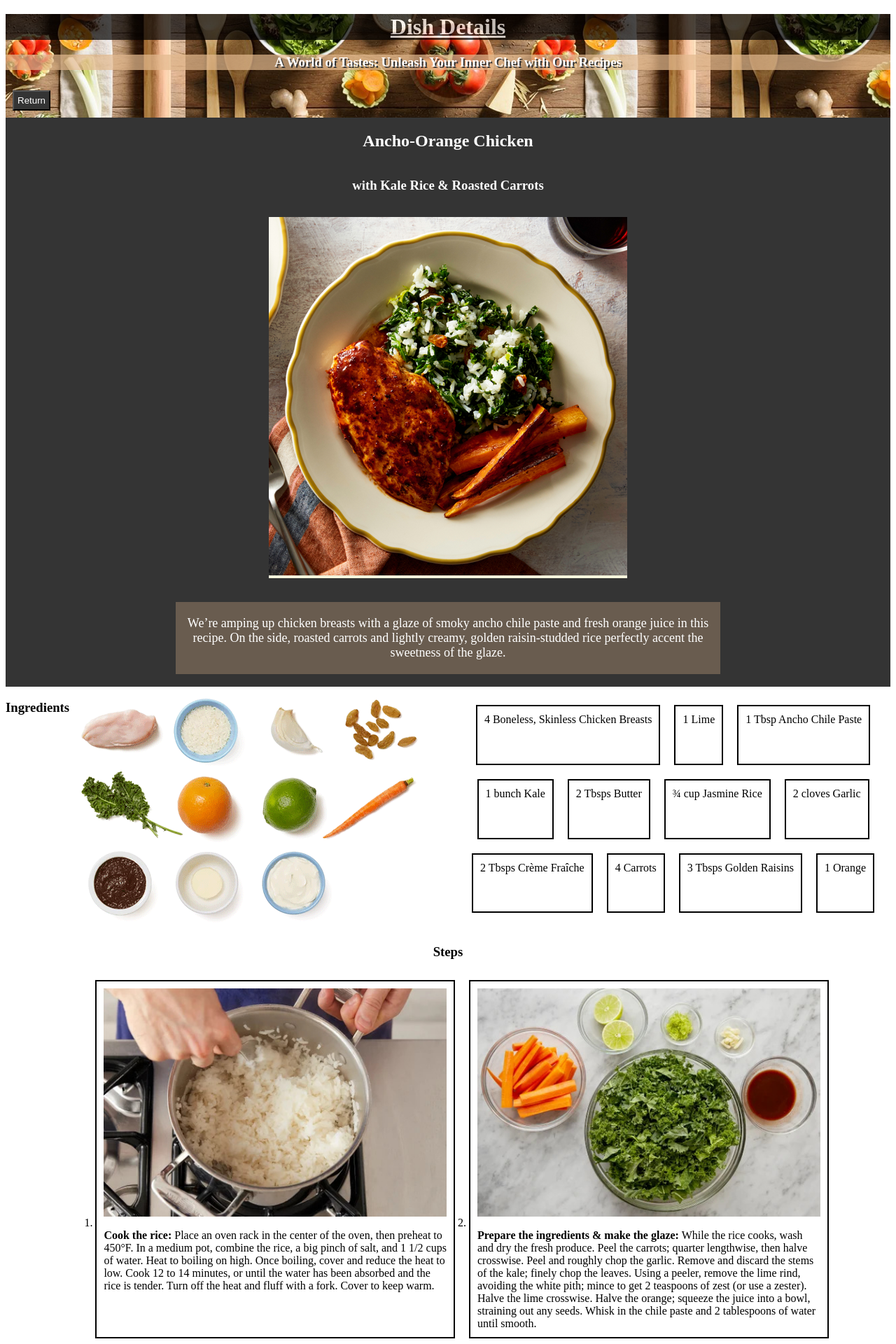
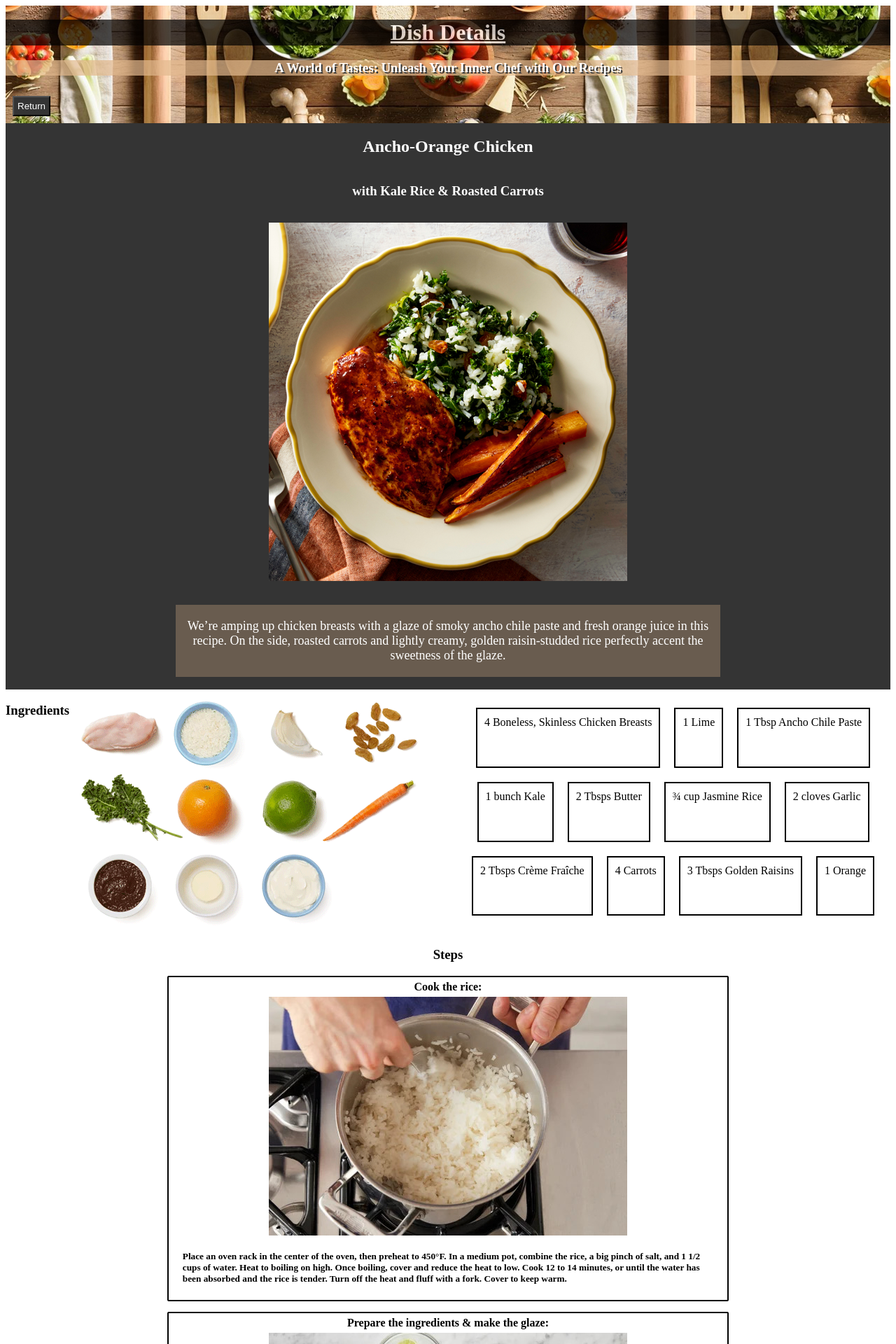
Before and after one commit to Gavincochrane2/idm232-gjc56, a PHP site: page /hwk03/index.html in a window 1280 px wide. Shown: the top 1920 px of the page at 70% size. Run offline with PHP 8.4, Linux system fonts and the light colour scheme.

Commit message:
beta revisions

```diff
--- a/hwk03/general.css
+++ b/hwk03/general.css
@@ -9,7 +9,73 @@
 
 
 }
+h4 {
+  margin: 5px;
+  justify-content: center;
+  text-align: center;
+}
 
+.step {
+  display: flex;
+  flex-direction: column;
+  max-width: 60%;
+  border: 2px;
+  border-color: black;
+  border-width: 2px;
+  border-radius: 2px;
+  border-style: solid;
+  margin: auto;
+  margin-bottom: 15px;
+  padding-left: 20px;
+  padding-right: 20px;
+
+}
+h3{
+  display: flex;
+  justify-content: center;
+}
+div.steps {
+  display: flex;
+  flex-wrap: wrap;
+  justify-content: center;
+  flex-direction: column;
+}
+body {
+  display: flex;
+  flex-direction: column;
+}
+div {
+  display: flex;
+}
+img {
+  display: flex;
+  align-self: center;
+  justify-content: center;
+}
+div.steps .step .stepimg img {
+  display: flex;
+  justify-self: center;
+  margin: auto;
+}
+div.stepimg img {
+  max-width: 100%;
+  display: flex;
+  justify-content: center;
+  align-items: center;
+  align-self: center;
+  text-align: center;
+}
+.steptitle {
+  padding: none;
+  margin: 0%;
+  justify-content: center;
+}
+
+.steptext {
+  display: flex;
+  justify-content: center;
+  align-items: center;
+}
 .desc {
   background-color: rgb(52, 52, 52);
   display: flex;
--- a/hwk03/index.html
+++ b/hwk03/index.html
@@ -52,35 +52,86 @@
   </ul>
 </div>
 
+<h3>Steps</h3>
+
 <div class="steps">
 
-<h3>Steps</h3>
-<ol>
-  <li> <img src="images/0101_FPP_Chicken-Rice_18594_WEB.jpg" alt="Cook the rice">
-    <br>
-    <strong>Cook the rice:</strong>
-    Place an oven rack in the center of the oven, then preheat to 450°F. In a medium pot, combine the rice, a big pinch of salt, and 1 1/2 cups of water. Heat to boiling on high. Once boiling, cover and reduce the heat to low. Cook 12 to 14 minutes, or until the water has been absorbed and the rice is tender. Turn off the heat and fluff with a fork. Cover to keep warm.</li>
-<li> <img src="images/0101_FPP_Chicken-Rice_18622_WEB.jpg" alt="Prep and make the glaze">
-  <br>
- <strong>Prepare the ingredients & make the glaze:</strong>
-  While the rice cooks, wash and dry the fresh produce. Peel the carrots; quarter lengthwise, then halve crosswise. Peel and roughly chop the garlic. Remove and discard the stems of the kale; finely chop the leaves. Using a peeler, remove the lime rind, avoiding the white pith; mince to get 2 teaspoons of zest (or use a zester). Halve the lime crosswise. Halve the orange; squeeze the juice into a bowl, straining out any seeds. Whisk in the chile paste and 2 tablespoons of water until smooth.</li>
-  <li> <img src="images/0101_FPP_Chicken-Rice_18626_WEB.jpg" alt="Prep the carrots">
-    <br>
-   <strong>Roast the carrots:</strong>
-    Place the sliced carrots on a sheet pan. Drizzle with olive oil and season with salt and pepper; toss to coat. Arrange in an even layer. Roast 15 to 17 minutes, or until tender when pierced with a fork. Remove from the oven.</li>
-<li> <img src="images/0101_FPP_Chicken-Rice_18609_WEB.jpg" alt="Cook the kale">
-  <br>
- <strong>Cook the kale:</strong>
-  While the carrots roast, in a large pan (nonstick, if you have one), heat 2 teaspoons of olive oil on medium-high until hot. Add the chopped garlic and cook, stirring constantly, 30 seconds to 1 minute, or until fragrant. Add the chopped kale; season with salt and pepper. Cook, stirring occasionally, 3 to 4 minutes, or until slightly wilted. Add 1/3 cup of water; season with salt and pepper. Cook, stirring occasionally, 3 to 4 minutes, or until the kale has wilted and the water has cooked off. Transfer to the pot of cooked rice. Stir to combine; season with salt and pepper to taste. Cover to keep warm. Wipe out the pan.</li>
-  <li> <img src="images/0101_FPP_Chicken-Rice_18639_WEB.jpg" alt="Cook and glaze the chicken">
-    <br>
-   <strong>Cook & glaze the chicken:</strong>
-    While the carrots continue to roast, pat the chicken dry with paper towels; season with salt and pepper on both sides. In the same pan, heat 2 teaspoons of olive oil on medium-high until hot. Add the seasoned chicken and cook 4 to 6 minutes on the first side, or until browned. Flip and cook 2 to 3 minutes, or until lightly browned. Add the glaze and cook, frequently spooning the glaze over the chicken, 2 to 3 minutes, or until the chicken is coated and cooked through. Turn off the heat; stir the butter and the juice of 1 lime half into the glaze until the butter has melted. Season with salt and pepper to taste.</li>
-<li> <img src="images/0101_FPP_Chicken-Rice_18630_WEB.jpg" alt="Finish the rice and serve your dish">
-  <br>
- <strong>Finish the rice & serve your dish:</strong>
-  To the pot of cooked rice and kale, add the lime zest, crème fraîche, raisins, and the juice of the remaining lime half. Stir to combine; season with salt and pepper to taste. Serve the glazed chicken with the finished rice and roasted carrots. Top the chicken with the remaining glaze from the pan. Enjoy!</li>
-  </ol>
+
+<!-- <ol> -->
+  <div class="step">
+    <div class="steptitle">
+    <h4><strong>Cook the rice:</strong></h4>
+   </div>
+  <div class="stepimg">
+   <img src="images/0101_FPP_Chicken-Rice_18594_WEB.jpg" alt="Cook the rice">
+  </div>
+
+
+   <div class="steptext">
+    <h5>Place an oven rack in the center of the oven, then preheat to 450°F. In a medium pot, combine the rice, a big pinch of salt, and 1 1/2 cups of water. Heat to boiling on high. Once boiling, cover and reduce the heat to low. Cook 12 to 14 minutes, or until the water has been absorbed and the rice is tender. Turn off the heat and fluff with a fork. Cover to keep warm.</h5></div>
+</div>
+
+<div class="step">
+   <div class="steptitle">
+ <h4><strong>Prepare the ingredients & make the glaze:</strong> </h4>
+</div>
+  <div class="stepimg">
+    <img src="images/0101_FPP_Chicken-Rice_18622_WEB.jpg" alt="Prep and make the glaze">
+  </div>
+ <div class="steptext">
+   <h5>While the rice cooks, wash and dry the fresh produce. Peel the carrots; quarter lengthwise, then halve crosswise. Peel and roughly chop the garlic. Remove and discard the stems of the kale; finely chop the leaves. Using a peeler, remove the lime rind, avoiding the white pith; mince to get 2 teaspoons of zest (or use a zester). Halve the lime crosswise. Halve the orange; squeeze the juice into a bowl, straining out any seeds. Whisk in the chile paste and 2 tablespoons of water until smooth.</h5>
+</div>
+</div>
+
+<div class="step">
+   <div class="steptitle">
+   <h4><strong>Roast the carrots:</strong></h4>
+   </div>
+  <div class="stepimg">
+   <img src="images/0101_FPP_Chicken-Rice_18626_WEB.jpg" alt="Prep the carrots">
+    </div>
+   <div class="steptext">
+    <h5>Place the sliced carrots on a sheet pan. Drizzle with olive oil and season with salt and pepper; toss to coat. Arrange in an even layer. Roast 15 to 17 minutes, or until tender when pierced with a fork. Remove from the oven.</h5>
+</div>
+</div>
+
+<div class="step">
+  <div class="steptitle">
+ <h4><strong>Cook the kale:</strong> </h4>
+</div>
+  <div class="stepimg">
+     <img src="images/0101_FPP_Chicken-Rice_18609_WEB.jpg" alt="Cook the kale">
+  </div>
+<div class="steptext">
+  <h5>While the carrots roast, in a large pan (nonstick, if you have one), heat 2 teaspoons of olive oil on medium-high until hot. Add the chopped garlic and cook, stirring constantly, 30 seconds to 1 minute, or until fragrant. Add the chopped kale; season with salt and pepper. Cook, stirring occasionally, 3 to 4 minutes, or until slightly wilted. Add 1/3 cup of water; season with salt and pepper. Cook, stirring occasionally, 3 to 4 minutes, or until the kale has wilted and the water has cooked off. Transfer to the pot of cooked rice. Stir to combine; season with salt and pepper to taste. Cover to keep warm. Wipe out the pan.</h5>
+ </div>
+</div>
+
+<div class="step">
+  <div class="steptitle">
+   <h4><strong>Cook & glaze the chicken:</strong> </h4>
+   </div>
+  <div class="stepimg">
+   <img src="images/0101_FPP_Chicken-Rice_18639_WEB.jpg" alt="Cook and glaze the chicken">
+    </div>
+
+   <div class="steptext">
+    <h5>While the carrots continue to roast, pat the chicken dry with paper towels; season with salt and pepper on both sides. In the same pan, heat 2 teaspoons of olive oil on medium-high until hot. Add the seasoned chicken and cook 4 to 6 minutes on the first side, or until browned. Flip and cook 2 to 3 minutes, or until lightly browned. Add the glaze and cook, frequently spooning the glaze over the chicken, 2 to 3 minutes, or until the chicken is coated and cooked through. Turn off the heat; stir the butter and the juice of 1 lime half into the glaze until the butter has melted. Season with salt and pepper to taste.</h5>
+</div>
+</div>
+
+<div class="step">
+  <div class="steptitle">
+ <h4><strong>Finish the rice & serve your dish:</strong> </h4>
+</div>
+  <div class="stepimg">
+     <img src="images/0101_FPP_Chicken-Rice_18630_WEB.jpg" alt="Finish the rice and serve your dish">
+  </div>
+
+<div class="steptext">
+  <h5>To the pot of cooked rice and kale, add the lime zest, crème fraîche, raisins, and the juice of the remaining lime half. Stir to combine; season with salt and pepper to taste. Serve the glazed chicken with the finished rice and roasted carrots. Top the chicken with the remaining glaze from the pan. Enjoy!</h5>
+ </div>
+</div>
 
 </div>
 
```
Also changed, not shown: 1 other file.
